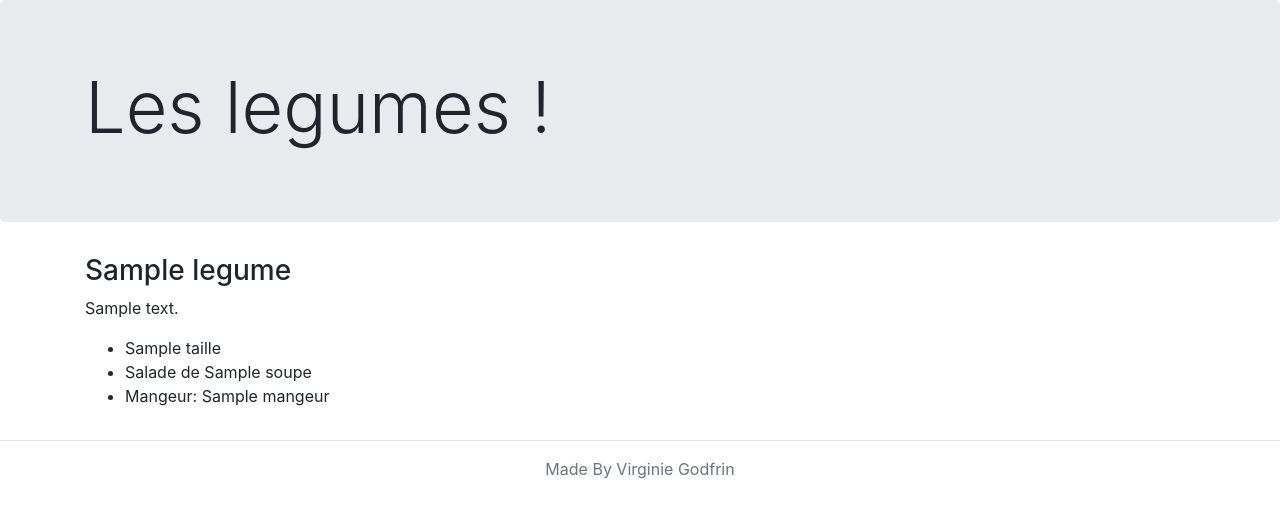
After one commit to VirginieGodfrin/Garden-party, a Symfony app: template templates/legume/index.html.twig in a window 1280 px wide. The commit adds this page. Shown: the top 518 px of the page. Run offline with Twig, Linux system fonts and the light colour scheme; the template is opened without the code that fills it: most values are stand-ins (such as "Sample title", 1, 10 or a date in 2020); some libraries are stand-ins or nearby versions.

Commit message:
joiture sur l'entité inverse pour récupérer les valeur de l'entité propriétaire

```diff
--- a/src/Controller/MangeurController.php
+++ b/src/Controller/MangeurController.php
@@ -17,9 +17,10 @@ class MangeurController extends AbstractController
     public function indexAction(MangeurRepository $mangeurRepo)
     {
     	$mangeurs = $mangeurRepo->giveMeAllMangeurs();
+        // $mangeurs = $mangeurRepo->findAll();
     	dump($mangeurs);
         return $this->render('mangeur/index.html.twig', [
-            'mangeurs' => $mangeurs ,
+            'mangeurs' => $mangeurs,
         ]);
     }
 }
--- a/src/DataFixtures/FleurFixtures.php
+++ b/src/DataFixtures/FleurFixtures.php
@@ -45,7 +45,7 @@ class FleurFixtures extends BaseFixture implements DependentFixtureInterface
 			$fleur->setBouquet($this->faker->randomElement(self::$bouquet));
 			$fleur->setCouleur($this->faker->colorName());
 			$fleur->setCreatedAt($this->faker->dateTimeThisMonth());
-			$fleur->setMangeurs($this->getRandomReference(Mangeur::class));
+			$fleur->setMangeur($this->getRandomReference(Mangeur::class));
     	});
 
         $manager->flush();
--- a/src/DataFixtures/FruitFixtures.php
+++ b/src/DataFixtures/FruitFixtures.php
@@ -65,7 +65,7 @@ class FruitFixtures extends BaseFixture implements DependentFixtureInterface
 			$fruit->setArbre($this->faker->randomElement(self::$arbre));
 			$fruit->setSalade($this->faker->randomElement(self::$salade));
 			$fruit->setCreatedAt($this->faker->dateTimeThisMonth());
-			$fruit->setMangeurs($this->getRandomReference(Mangeur::class));
+			$fruit->setMangeur($this->getRandomReference(Mangeur::class));
     	});
 
         $manager->flush();
--- a/src/DataFixtures/LegumeFixtures.php
+++ b/src/DataFixtures/LegumeFixtures.php
@@ -53,7 +53,7 @@ class LegumeFixtures extends BaseFixture implements DependentFixtureInterface
 			$legume->setTaille($this->faker->randomElement(self::$taille));
 			$legume->setSoupe($this->faker->randomElement(self::$soupe));
 			$legume->setCreatedAt($this->faker->dateTimeThisMonth());
-			$legume->setMangeurs($this->getRandomReference(Mangeur::class));
+			$legume->setMangeur($this->getRandomReference(Mangeur::class));
     	});
 
         $manager->flush();
--- a/src/Entity/Fleur.php
+++ b/src/Entity/Fleur.php
@@ -60,4 +60,9 @@ class Fleur extends Vegetal
     {
         return parent::getMangeurs();
     }
+
+    public function getClassName()
+    {
+        return (new \ReflectionClass($this))->getShortName();
+    }
 }
--- a/src/Entity/Fruit.php
+++ b/src/Entity/Fruit.php
@@ -62,4 +62,9 @@ class Fruit extends Vegetal
     {
         return parent::getMangeur();
     }
+
+    public function getClassName()
+    {
+        return (new \ReflectionClass($this))->getShortName();
+    }
 }
--- a/src/Entity/Jardinier.php
+++ b/src/Entity/Jardinier.php
@@ -54,4 +54,9 @@ class Jardinier extends User
 
         return $this;
     }
+
+    public function getClassName()
+    {
+        return (new \ReflectionClass($this))->getShortName();
+    }
 }
--- a/src/Repository/MangeurRepository.php
+++ b/src/Repository/MangeurRepository.php
@@ -26,8 +26,8 @@ class MangeurRepository extends ServiceEntityRepository
     public function giveMeAllMangeurs()
     {
         return $this->createQueryBuilder('m')
-            ->leftJoin('m.fruits', 'f')
-            ->addSelect('f')
+            ->leftJoin('m.vegetals', 'v')
+            ->addSelect('v')
             ->orderBy('m.id', 'ASC')
             ->getQuery()
             ->getResult()
--- a/templates/fruit/index.html.twig
+++ b/templates/fruit/index.html.twig
@@ -19,7 +19,7 @@
 					<ul>
 						<li>{{ fruit.arbre }}</li>
 						<li>Salade de {{ fruit.salade }}</li>
-						<li>Mangeur: {{ fruit.mangeurs.nom }}</li>
+						<li>Mangeur: {{ fruit.mangeur.nom }}</li>
 					</ul>
 				</p>
 			</div>
--- /dev/null
+++ b/templates/legume/index.html.twig
@@ -0,0 +1,30 @@
+{% extends 'base.html.twig' %}
+
+{% block title %}Les legumes{% endblock %}
+
+{% block body %}
+	<div class="jumbotron">
+		<div class="container">
+			<h1 class="display-3">Les legumes !</h1>
+		</div>
+	</div>
+
+	<div class="container">
+		<div class="row">
+			{% for legume in legumes %}
+			<div class="col-md-4">
+				<h3>{{ legume.nom }}</h3>
+				<p>{{ legume.description }}</p>
+				<p>
+					<ul>
+						<li>{{ legume.taille }}</li>
+						<li>Salade de {{ legume.soupe}}</li>
+						<li>Mangeur: {{ legume.mangeur.nom }}</li>
+					</ul>
+				</p>
+			</div>
+			{% endfor %}
+		</div>
+	</div>
+    <hr>
+{% endblock %}
```
Also changed, not shown: src/Controller/LegumeController.php (added, +25 -0 lines), src/Entity/Legume.php (+10 -0 lines), src/Entity/Mangeur.php (+4 -4 lines), templates/mangeur/index.html.twig (+6 -4 lines).
